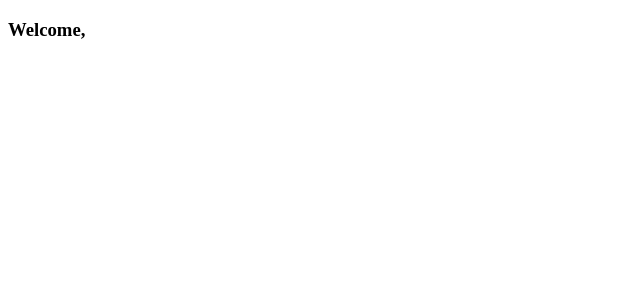
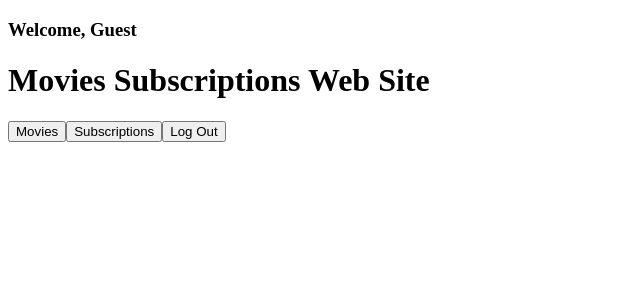
Before and after one commit to RoyDovrat/Full-Stack-Project, a React (Vite) app in the folder client/: page /main in a window 1280 px wide. Shown: the top 300 px of the page, without its empty margins (0-640 px from the left). Built offline with nearby package versions, Linux system fonts and the light colour scheme.

Commit message:
Main page

```diff
--- a/client/src/App.jsx
+++ b/client/src/App.jsx
@@ -2,6 +2,11 @@ import { Routes, Route, Link } from 'react-router-dom';
 import LoginPage from './Pages/LoginPage';
 import CreateAccount from './Pages/CreateAccount';
 import MainPage from './Pages/MainPage';
+import Movies from './Pages/Movies';
+import Subscriptions from './Pages/Subscriptions';
+import UsersManagement from './Pages/UsersManagement';
+import Users from './Pages/Users';
+import AddUser from './Pages/AddUser';
 
 function App() {
 
@@ -11,6 +16,13 @@ function App() {
         <Route path='/' element={<LoginPage />} />
         <Route path='/create-account' element={<CreateAccount />} />
         <Route path='/main' element={<MainPage />} />
+        <Route path='/movies' element={<Movies />} />
+        <Route path='/subscriptions' element={<Subscriptions />} />
+
+        <Route path='/users-management' element={<UsersManagement />}>
+          <Route path='all-users' element={<Users />} />
+          <Route path='add-user' element={<AddUser />} />
+        </Route>
 
 
       </Routes>
--- /dev/null
+++ b/client/src/Pages/AddUser.jsx
@@ -0,0 +1,10 @@
+function AddUser() {
+
+    return (
+      <>
+        <h3>AddUser</h3>
+      </>
+    )
+  }
+
+  export default AddUser
--- a/client/src/Pages/LoginPage.jsx
+++ b/client/src/Pages/LoginPage.jsx
@@ -1,7 +1,8 @@
 import { useState } from 'react';
 import { Link, useNavigate } from 'react-router-dom';
 import axios from 'axios';
-import jwt_decode from 'jwt-decode';
+import { jwtDecode } from "jwt-decode";
+
 
 const URL = 'http://localhost:3000/auth/login';
 
@@ -22,7 +23,7 @@ function LoginPage() {
 
             if (resp.status === 200) {
                 const { token } = resp.data;
-                const decoded = jwt_decode(token);
+                const decoded = jwtDecode(token);
                 sessionStorage.setItem('token', token);
                 sessionStorage.setItem('fullName', decoded.fullName);
                 sessionStorage.setItem('isAdmin', decoded.isAdmin);
@@ -30,8 +31,9 @@ function LoginPage() {
             }
 
         } catch (err) {
+            console.error('Error during login:', err.response?.data || err.message);
             if (err.response && err.response.status === 401) {
-                setError('Invalid username or password.');
+                setError(err.response.data.message || 'Invalid username or password.');
             } else {
                 setError('An error occurred. Please try again.');
             }
--- /dev/null
+++ b/client/src/Pages/Users.jsx
@@ -0,0 +1,10 @@
+function Users() {
+
+    return (
+      <>
+        <h3>Users</h3>
+      </>
+    )
+  }
+
+  export default Users
--- a/client/src/Pages/UsersManagement.jsx
+++ b/client/src/Pages/UsersManagement.jsx
@@ -1,8 +1,13 @@
+import { useNavigate } from 'react-router-dom';
+
 function UsersManagement() {
+  const navigate = useNavigate();
 
     return (
       <>
-        <h3>UsersManagement</h3>
+        <h3>Manage Users</h3>
+        <button onClick={() => navigate('/users-management/all-users')}>All Users</button>
+        <button onClick={() => navigate('/users-management/add-user')}>Add User</button>
       </>
     )
   }
--- a/client/src/Pages/mainPage.jsx
+++ b/client/src/Pages/mainPage.jsx
@@ -1,19 +1,35 @@
-import { useState, useEffect } from 'react';
+import { useEffect, useState } from 'react';
 import { useNavigate } from 'react-router-dom';
-
-const USER_FULL_NAME = sessionStorage.getItem('fullName');
-const IS_ADMIN = sessionStorage.getItem('isAdmin');
 
 function MainPage() {
   const navigate = useNavigate();
 
+  const [userFullName, setUserFullName] = useState('');
+  const [isAdmin, setIsAdmin] = useState(false);
+
+  useEffect(() => {
+    setUserFullName(sessionStorage.getItem('fullName') || 'Guest');
+    setIsAdmin(sessionStorage.getItem('isAdmin') === 'true');
+  }, []);
+
+  const handleLogout = () => {
+    sessionStorage.clear();
+    navigate('/');
+  };
+
   return (
     <>
-     <h3>Welcome, {USER_FULL_NAME}</h3>
+      <h3>Welcome, {userFullName}</h3>
 
-
+      <h1>Movies Subscriptions Web Site</h1>
+      <button onClick={() => navigate('/movies')}>Movies</button>
+      <button onClick={() => navigate('/subscriptions')}>Subscriptions</button>
+      {isAdmin && (
+        <button onClick={() => navigate('/users-management')}>Users Management</button>
+      )}
+      <button onClick={handleLogout}>Log Out</button>
     </>
-  )
+  );
 }
 
-export default MainPage
+export default MainPage;
```
